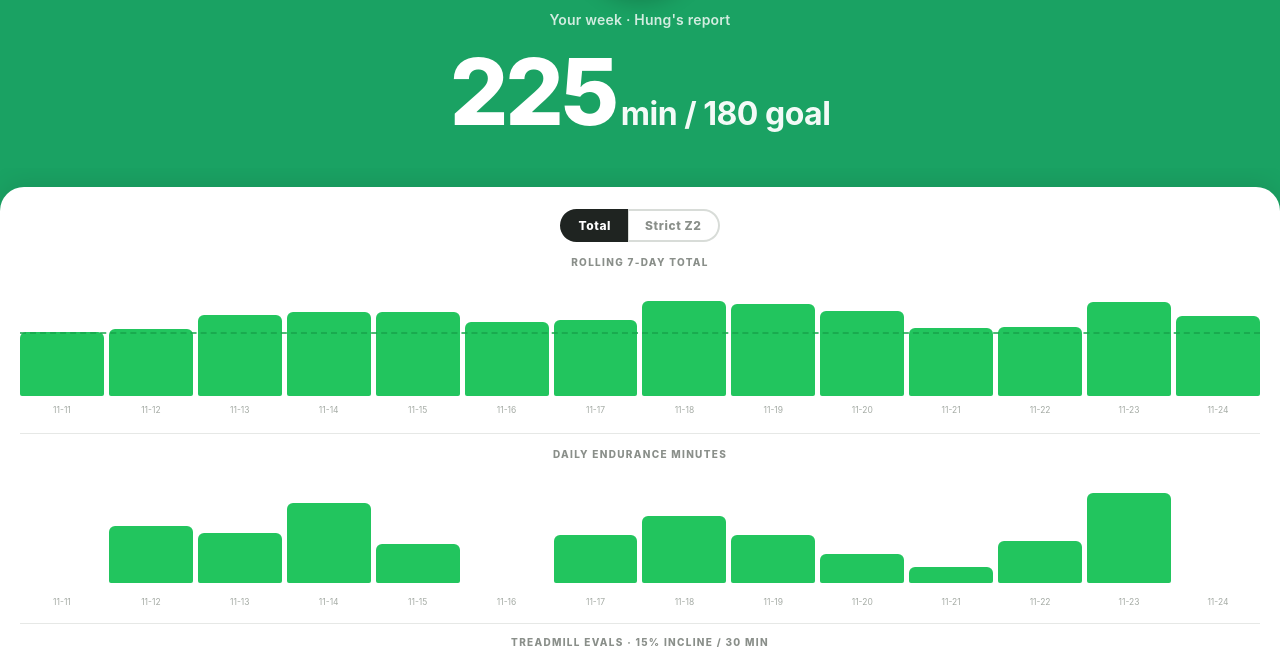
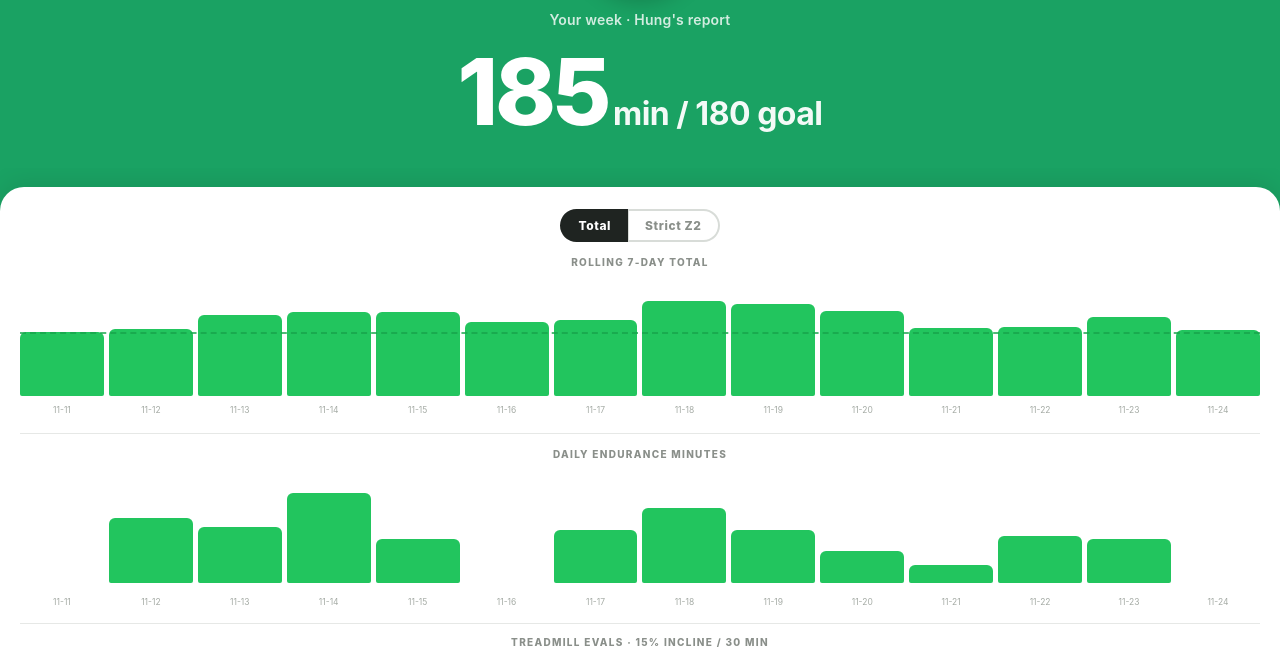
Before and after one commit to dk-cloud-agents/hung-report, a plain HTML site: page index.html in a window 1280 px wide. Shown: the part 153-804 px from the top of the page. Drawn offline with Linux system fonts and the light colour scheme.

Commit message:
[auto] endurance report 11-24 total 185

```diff
--- a/index.html
+++ b/index.html
@@ -118,14 +118,14 @@
 const GOAL = 180;
 // Data: date + trailing-7-day total minutes. Update these to keep the report fresh.
 const dates   = ["11-11", "11-12", "11-13", "11-14", "11-15", "11-16", "11-17", "11-18", "11-19", "11-20", "11-21", "11-22", "11-23", "11-24"];
-const rolling = [181, 188, 227, 235, 235, 207, 213, 265, 257, 239, 189, 192, 262, 225];
+const rolling = [181, 188, 227, 235, 235, 207, 213, 265, 257, 239, 189, 192, 222, 185];
 // Per-day endurance total minutes for the SAME dates as above (Zone 2 Volume col B).
 // populate at publish time — keep aligned one-to-one with dates[]/rolling[].
-const daily = [0, 45, 39, 62, 30, 0, 37, 52, 37, 22, 12, 32, 70, 0];
+const daily = [0, 45, 39, 62, 30, 0, 37, 52, 37, 22, 12, 32, 30, 0];
 // Strict Zone 2 series (Zone 2 Volume col C per-day, col E 7-day rolling) —
 // same dates order as above. Populated at publish time.
-const z2daily = [0, 15, 39, 62, 30, 0, 22, 52, 20, 0, 12, 32, 70, 0];
-const z2rolling = [127, 104, 143, 205, 205, 177, 167, 219, 224, 185, 135, 138, 208, 186];
+const z2daily = [0, 15, 39, 62, 30, 0, 22, 52, 20, 0, 12, 32, 30, 0];
+const z2rolling = [127, 104, 143, 205, 205, 177, 167, 219, 224, 185, 135, 138, 168, 146];
 
 // NEW (zone-2-filter): 'total' = all endurance volume (default), 'z2' = strict
 // Zone 2 only. Default OFF every load; the choice is NOT persisted.
```
